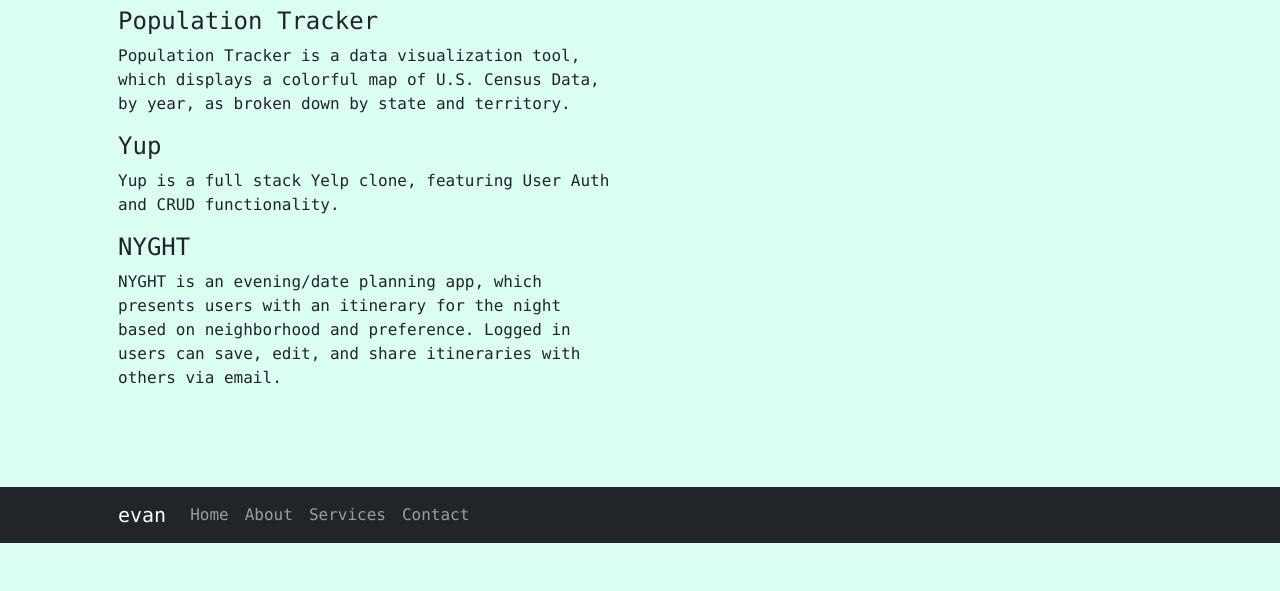
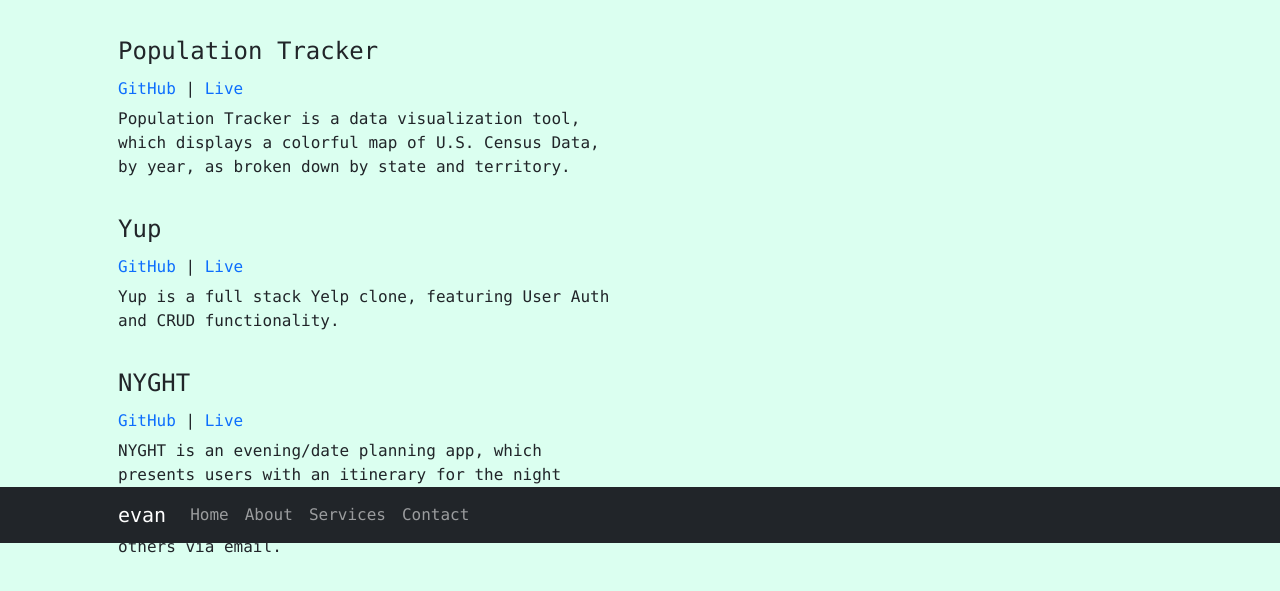
Before and after one commit to evanhundred/evanryan.dev, a plain HTML site: page index.html in a window 1280 px wide. Shown: the part 257-848 px from the top of the page. Before the commit the page ends 800 px from the top, so only its background shows below. Drawn offline with nearby package versions, Linux system fonts and the light colour scheme.

Commit message:
cleanup basic site format

```diff
--- a/css/added.css
+++ b/css/added.css
@@ -3,5 +3,17 @@
 }
 
 .project-items {
-  margin: 10px 0;
+  margin: 30px 0;
 }
+
+.project-item {
+  padding: 10px 0;
+}
+
+a {
+  text-decoration: none;
+}
+
+.project-links {
+  padding: 3px 0 6px;
+}
--- a/index.html
+++ b/index.html
@@ -63,28 +63,75 @@
           <div class="col-lg-6">
             <h2 class="mt-5 projects-title">projects</h2>
             <div class="project-items">
+              <div class="project-item pop-trackerÂ">
                 <h4>Population Tracker</h4>
+                <div class="project-links">
+                  <a
+                    href="https://github.com/evanhundred/population-tracker"
+                    target="_blank"
+                    rel="noreferrer"
+                    >GitHub</a
+                  >
+                  |
+                  <a
+                    href="https://evanhundred.github.io/population-tracker/"
+                    target="_blank"
+                    rel="noreferrer"
+                    >Live</a
+                  >
+                </div>
                 <p>
-                Population Tracker is a data visualization tool, which displays
-                a colorful map of U.S. Census Data, by year, as broken down by
-                state and territory.
+                  Population Tracker is a data visualization tool, which
+                  displays a colorful map of U.S. Census Data, by year, as
+                  broken down by state and territory.
                 </p>
+              </div>
+              <div class="project-item yup">
                 <h4>Yup</h4>
+                <div class="project-links">
+                  <a
+                    href="https://github.com/evanhundred/yup"
+                    target="_blank"
+                    rel="noreferrer"
+                    >GitHub</a
+                  >
+                  |
+                  <a
+                    href="https://yup-z7t1.onrender.com/"
+                    target="_blank"
+                    rel="noreferrer"
+                    >Live</a
+                  >
+                </div>
                 <p>
                   Yup is a full stack Yelp clone, featuring User Auth and CRUD
                   functionality.
                 </p>
-                <div class="project nyght">
+              </div>
+              <div class="project-item nyght">
                 <h4>NYGHT</h4>
-                <div 'project-links'></div>
+                <div class="project-links">
+                  <a
+                    href="https://github.com/cathanderson/nyght"
+                    target="_blank"
+                    rel="noreferrer"
+                    >GitHub</a
+                  >
+                  |
+                  <a
+                    href="https://nyght-40rn.onrender.com/"
+                    target="_blank"
+                    rel="noreferrer"
+                    >Live</a
+                  >
+                </div>
                 <p>
-                    NYGHT is an evening/date planning app, which presents users with
-                    an itinerary for the night based on neighborhood and preference.
-                    Logged in users can save, edit, and share itineraries with
-                    others via email.
+                  NYGHT is an evening/date planning app, which presents users
+                  with an itinerary for the night based on neighborhood and
+                  preference. Logged in users can save, edit, and share
+                  itineraries with others via email.
                 </p>
               </div>
-
             </div>
           </div>
         </div>
--- a/package.json
+++ /dev/null
@@ -1,5 +0,0 @@
-{
-  "dependencies": {
-    "firebase": "^9.15.0"
-  }
-}
```
Also changed, not shown: css/styles.css, 1 other file. Lines whose indentation alone changed are shown as unchanged.
